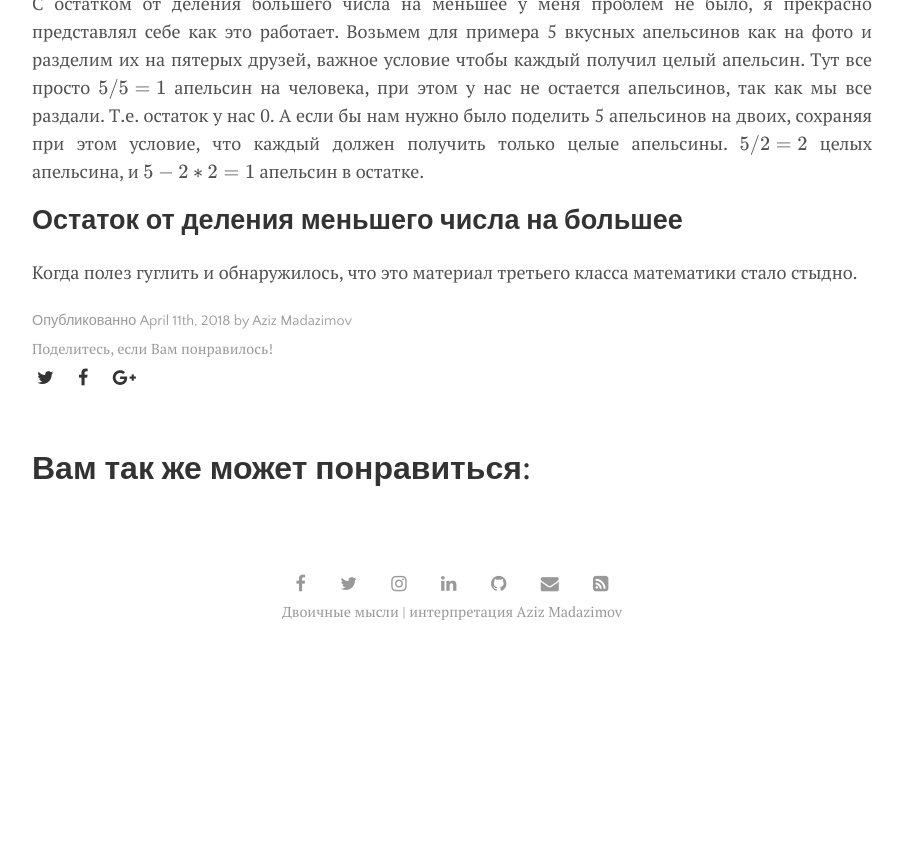
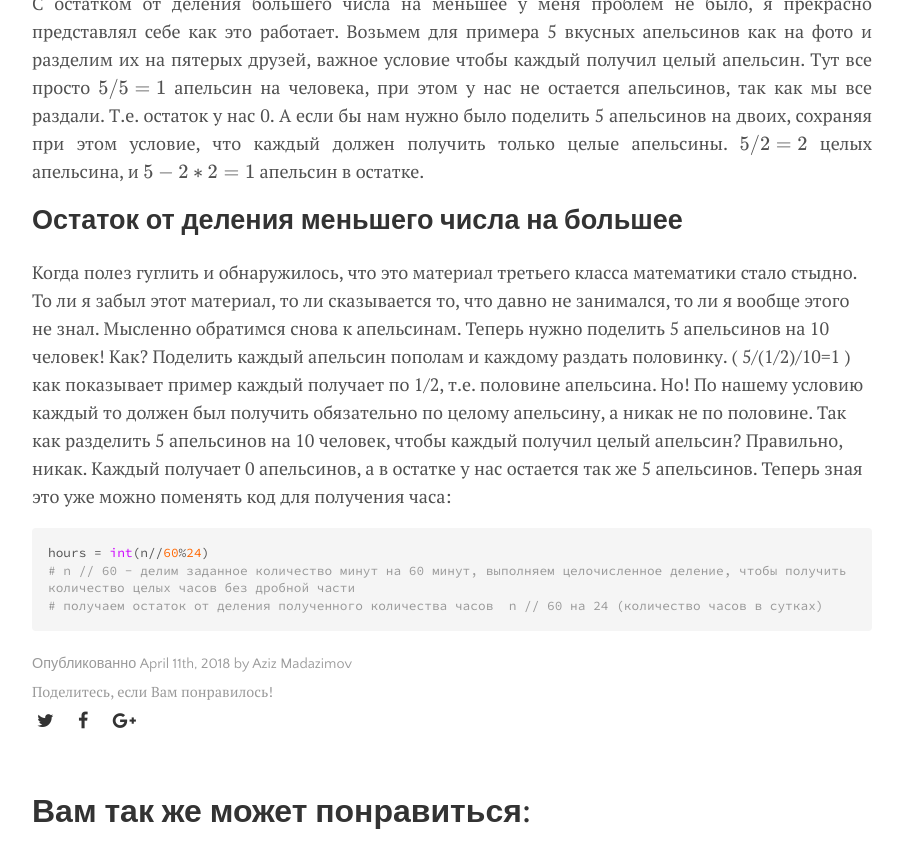
Before and after one commit to madazimov/madazimov.github.io, a Jekyll site: the page built from _posts/2018-04-11-ostatok-ot-deleniya.md, in a window 1280 px wide and 900 px high, scrolled down 1398 px. Shown: the top 868 px of the window, without its empty margins (188-1091 px from the left). Built offline with Jekyll 4.4.1, drawn with Linux system fonts in a browser that asks for light colours; formulas are drawn with MathJax 3; before the commit the page ends 2056 px from its top, so only the background shows below that.

Commit message:
Update 2018-04-11-ostatok-ot-deleniya.md

````diff
--- a/_posts/2018-04-11-ostatok-ot-deleniya.md
+++ b/_posts/2018-04-11-ostatok-ot-deleniya.md
@@ -26,4 +26,9 @@ print(hours, minutes) # Функцией print() выводим на экран
 С остатком от деления большего числа на меньшее у меня проблем не было, я прекрасно представлял себе как это работает. Возьмем для примера 5 вкусных апельсинов как на фото и разделим их на пятерых друзей, важное условие чтобы каждый получил целый апельсин. Тут все просто \( 5/5=1 \) апельсин на человека, при этом у нас не остается апельсинов, так как мы все раздали. Т.е. остаток у нас 0. А если бы нам нужно было поделить 5 апельсинов на двоих, сохраняя при этом условие, что каждый должен получить только целые апельсины. \( 5/2=2 \) целых апельсина, и \( 5-2*2=1 \) апельсин в остатке.
 </p>
 ## Остаток от деления меньшего числа на большее
-Когда полез гуглить и обнаружилось, что это материал третьего класса математики стало стыдно.
+Когда полез гуглить и обнаружилось, что это материал третьего класса математики стало стыдно. То ли я забыл этот материал, то ли сказывается то, что давно не занимался, то ли я вообще этого не знал. Мысленно обратимся снова к апельсинам. Теперь нужно поделить 5 апельсинов на 10 человек! Как? Поделить каждый апельсин пополам и каждому раздать половинку. \( 5/(1/2)/10=1 \) как показывает пример каждый получает по 1/2, т.е. половине апельсина. Но! По нашему условию каждый то должен был получить обязательно по целому апельсину, а никак не по половине. Так как разделить 5 апельсинов на 10 человек, чтобы каждый получил целый апельсин? Правильно, никак. Каждый получает 0 апельсинов, а в остатке у нас остается так же 5 апельсинов. Теперь зная это уже можно поменять код для получения часа:
+```python
+hours = int(n//60%24)
+# n // 60 - делим заданное количество минут на 60 минут, выполняем целочисленное деление, чтобы получить количество целых часов без дробной части
+# получаем остаток от деления полученного количества часов  n // 60 на 24 (количество часов в сутках)
+```
````
